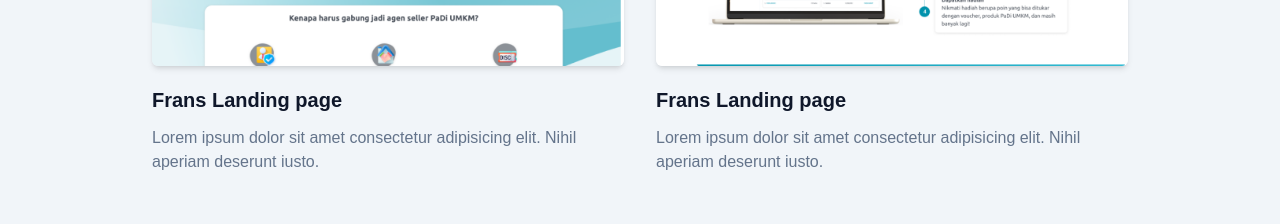
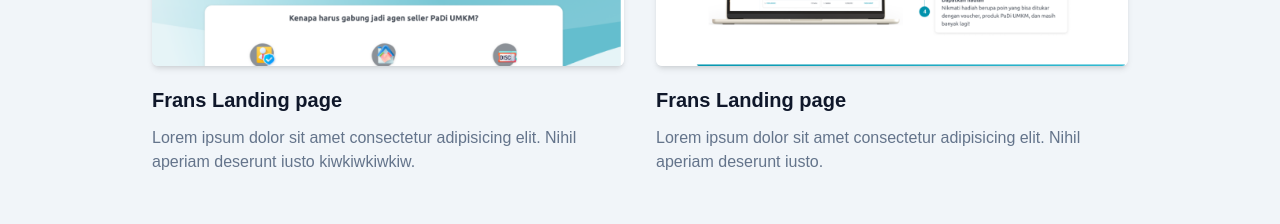
Before and after one commit to fransfirmansyah10/fransfirmansyah.github.io, a website: page index.html in a window 1280 px wide. Shown: the part 1840-2064 px from the top of the page. Drawn offline with Linux system fonts and the light colour scheme.

Commit message:
menambahkan kiwkiw

```diff
--- a/index.html
+++ b/index.html
@@ -131,7 +131,7 @@
                     </a>
                     </div>
                     <h3 class="font-semibold text-xl text-dark mt-5 mb-3">Frans Landing page</h3>
-                    <p class="font-medium text-base text-slate-500">Lorem ipsum dolor sit amet consectetur adipisicing elit. Nihil aperiam deserunt iusto.</p>
+                    <p class="font-medium text-base text-slate-500">Lorem ipsum dolor sit amet consectetur adipisicing elit. Nihil aperiam deserunt iusto kiwkiwkiwkiw.</p>
                 </div>
                 <div class="mb-12 p-4 md:w-1/2">
                     <div class="rounded-md shadow-md overflow-hidden">
```
